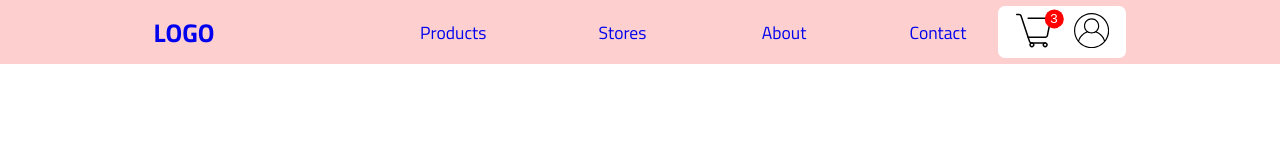
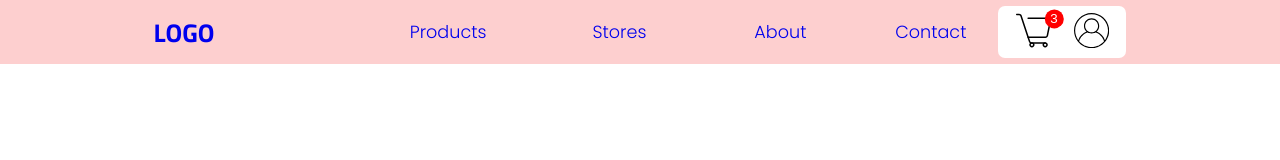
Before and after one commit to MarcelNDG/fashion-for-portfolio, a React (Create React App) app: page / in a window 1280 px wide. Shown: the top 160 px of the page. Built offline with nearby package versions, Linux system fonts and the light colour scheme.

Commit message:
Header btn font poppins

```diff
--- a/src/App.css
+++ b/src/App.css
@@ -112,6 +112,7 @@ footer{
 .headerBtn{
   text-decoration: none;
   list-style: none;
+  font-family: "Poppins";
 }
 
 .headerOptionsWrap{
```
